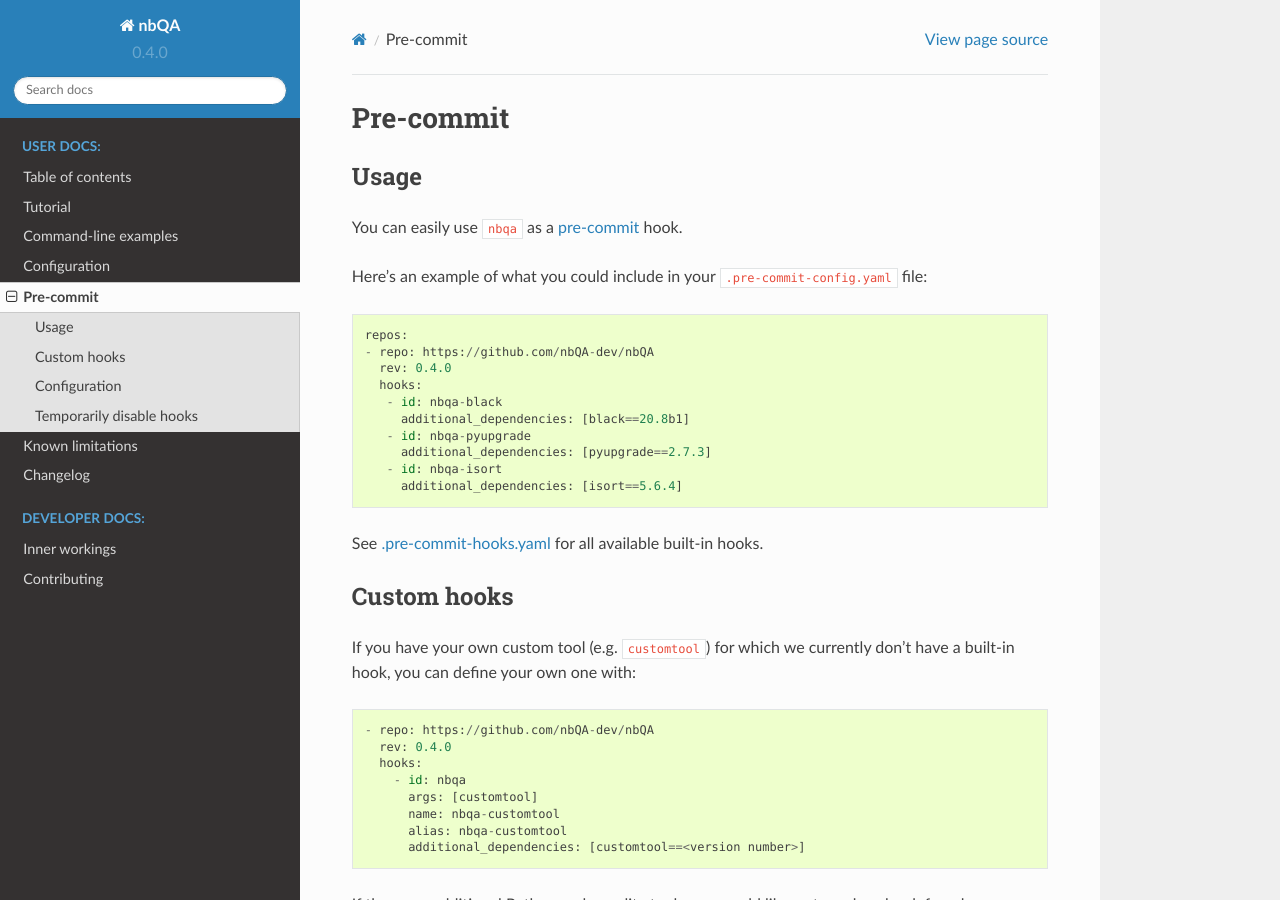
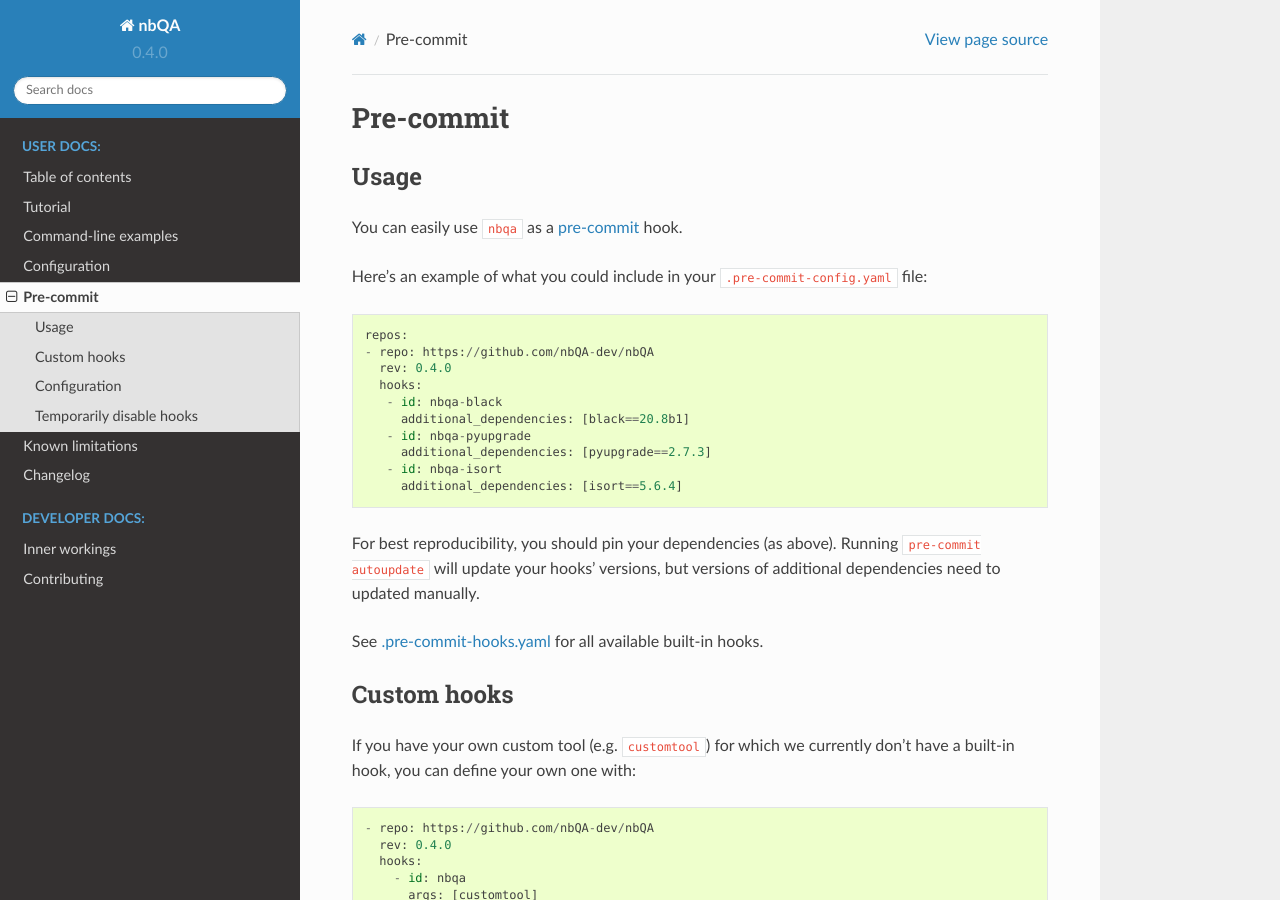
Before and after one commit to nbQA-dev/nbQA, a Sphinx documentation site: the page built from docs/pre-commit.rst, in a window 1280 px wide and 900 px high. Built offline with Sphinx 7.4.7 and the Read the Docs theme 2.0.0, drawn with Linux system fonts in a browser that asks for light colours.

Commit message:
make reproducibility note

```diff
--- a/docs/pre-commit.rst
+++ b/docs/pre-commit.rst
@@ -19,6 +19,9 @@
          additional_dependencies: [pyupgrade==2.7.3]
        - id: nbqa-isort
          additional_dependencies: [isort==5.6.4]
+
+For best reproducibility, you should pin your dependencies (as above). Running ``pre-commit autoupdate`` will update your hooks' versions, but
+versions of additional dependencies need to updated manually.
 
 See `.pre-commit-hooks.yaml <https://github.com/nbQA-dev/nbQA/blob/master/.pre-commit-hooks.yaml>`_ for all available built-in hooks.
 
```
